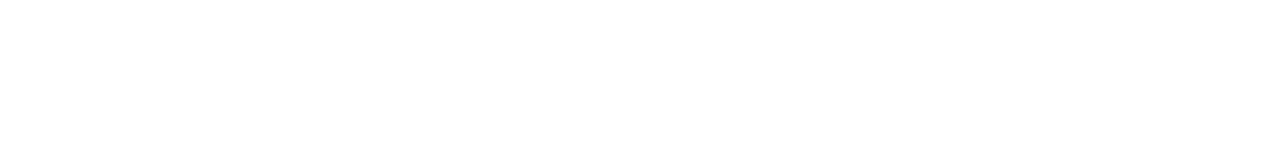
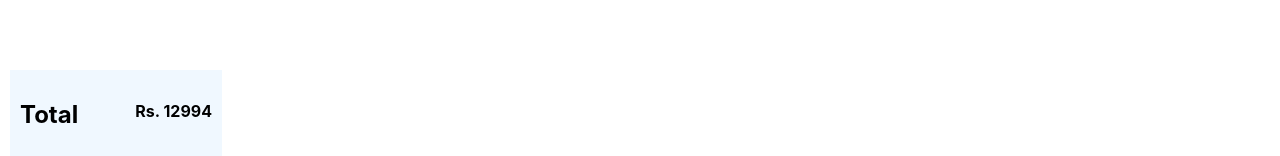
Before and after one commit to code4e/React-CN-Cart-Project, a React (Create React App) app: page / in a window 1280 px wide. Shown: the part 669-825 px from the top of the page. Before the commit the page ends 800 px from the top, so only its background shows below. Built offline with nearby package versions, Linux system fonts and the light colour scheme.

Commit message:
add total price component and implement corresponding functionality

```diff
--- a/src/App.js
+++ b/src/App.js
@@ -1,6 +1,7 @@
 import React from 'react';
 import Cart from './Cart';
 import Navbar from './Navbar';
+import TotalPrice from './TotalPrice';
 
 class App extends React.Component {
   constructor() {
@@ -32,6 +33,7 @@ class App extends React.Component {
   render() {
     const { items } = this.state;
     const cartItemCount = items.reduce((accumulator, currentItem) => currentItem.qty + accumulator, 0);
+    const cartTotalPrice = items.reduce((accumulator, currentItem) => (currentItem.qty * currentItem.price) + accumulator, 0);
 
     const updateItemsHandler = (newItem) => {
       let newItems = [];
@@ -57,6 +59,7 @@ class App extends React.Component {
         onUpdateItems={updateItemsHandler}
         onDeleteItems={deleteItemHandler}
       />
+      <TotalPrice cartTotalPrice={cartTotalPrice}/>
     </div>
     );
   }
--- /dev/null
+++ b/src/TotalPrice.jsx
@@ -0,0 +1,14 @@
+import React from "react";
+
+class TotalPrice extends React.Component {
+    render () {
+        return (
+            <div className="price-container">
+                <h2>Total</h2>
+                <h4>Rs. {this.props.cartTotalPrice}</h4>
+            </div>
+        );
+    }
+}
+
+export default TotalPrice;
--- a/src/index.css
+++ b/src/index.css
@@ -29,3 +29,13 @@ body {
 .action-icons:hover {
   cursor: pointer;
 }
+.price-container{
+  display: flex;
+  justify-content: space-between;
+  width: 15vw;
+  margin: 10px;
+  background-color: aliceblue;
+  padding: 10px;
+  position: relative;
+  top: 10rem;
+}
```
